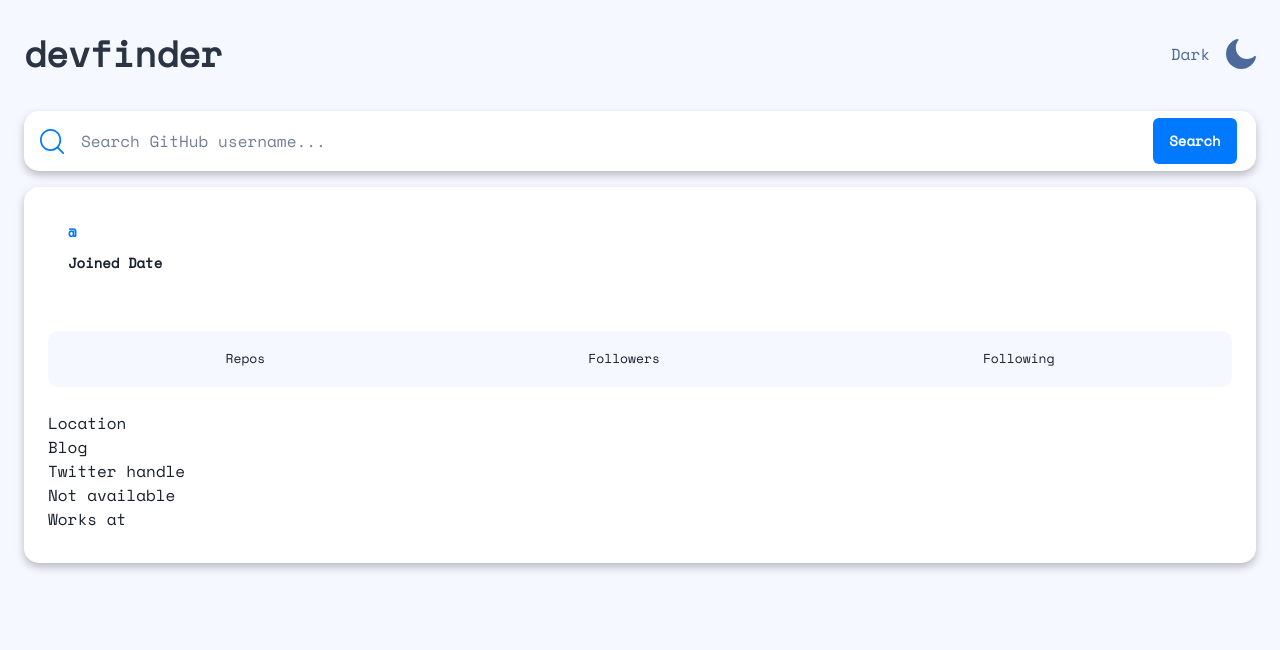
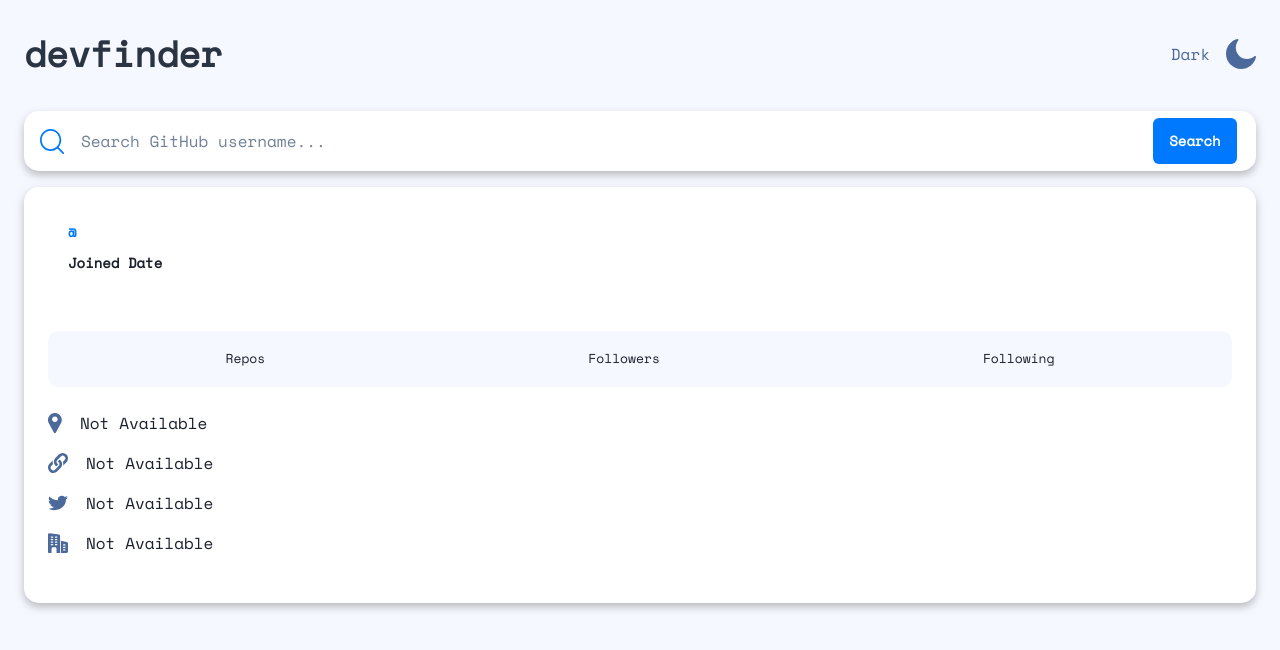
Before and after one commit to dominicva/gh-user-search, a Next.js app: page / in a window 1280 px wide. Shown: the top 650 px of the page. Built offline with nearby package versions, Linux system fonts and the light colour scheme.

Commit message:
user stats to own module

```diff
--- a/components/userCard.tsx
+++ b/components/userCard.tsx
@@ -1,5 +1,7 @@
 import { Box, Flex, Heading, Text } from '@chakra-ui/react';
 import { Image } from '@chakra-ui/react';
+import NextImage from 'next/image';
+import UserStats from './userStats';
 
 const formatDate = dateString => {
   const date = new Date(dateString).toDateString();
@@ -66,59 +68,44 @@ const UserCard = ({ user }) => {
             {user.bio}
           </Text>
         </Box>
-        <Flex
-          justifyContent="space-around"
-          textAlign="center"
-          padding="18px 16px"
-          mb="24px"
-          bgColor="light.ghostWhite"
-          borderRadius="10px"
-        >
-          <Box>
-            <Text fontSize="13px">Repos</Text>
-            <Text fontSize="16px" fontWeight="bold">
-              {user.public_repos}
-            </Text>
-          </Box>
-          <Box>
-            <Text fontSize="13px">Followers</Text>
-            <Text fontSize="16px" fontWeight="bold">
-              {user.followers}
-            </Text>
-          </Box>
-          <Box>
-            <Text fontSize="13px">Following</Text>
-            <Text fontSize="16px" fontWeight="bold">
-              {user.following}
-            </Text>
-          </Box>
-        </Flex>
-        <Box>
-          <Text>Location</Text>
-          {user.location}
+
+        <UserStats user={user} />
+
+        <Box display="flex" gap="18px" alignItems="center" mb="16px">
+          <NextImage
+            src="/icon-location.svg"
+            alt="location icon"
+            width="14px"
+            height="20px"
+          />
+          <Text>{user.location ?? 'Not Available'}</Text>
         </Box>
-        <Box>
-          <Text>Blog</Text>
-          <a href={user.blog} target="__blank">
-            {user.blog}
-          </a>
+        <Box display="flex" gap="18px" alignItems="center" mb="16px">
+          <NextImage
+            src="/icon-website.svg"
+            alt="weblink icon"
+            width="20px"
+            height="20px"
+          />
+          <Text>{user.blog || 'Not Available'}</Text>
         </Box>
-        <Box>
-          <Text>Twitter handle</Text>
-          {user.twitter_username ? (
-            <a
-              href={`https://twitter.com/${user.twitter_username}`}
-              target="__blank"
-            >
-              @{user.twitter_username}
-            </a>
-          ) : (
-            'Not available'
-          )}
+        <Box display="flex" gap="18px" alignItems="center" mb="16px">
+          <NextImage
+            src="/icon-twitter.svg"
+            alt="twitter icon"
+            width="20px"
+            height="16px"
+          />
+          <Text>{user.twitter_username ?? 'Not Available'}</Text>
         </Box>
-        <Box>
-          <Text>Works at</Text>
-          {user.company}
+        <Box display="flex" gap="18px" alignItems="center" mb="16px">
+          <NextImage
+            src="/icon-company.svg"
+            alt="company icon"
+            width="20px"
+            height="20px"
+          />
+          <Text>{user.company ?? 'Not Available'}</Text>
         </Box>
       </Flex>
     </Box>
--- /dev/null
+++ b/components/userStats.tsx
@@ -0,0 +1,35 @@
+import { Box, Flex, Text } from '@chakra-ui/react';
+
+const UserStats = ({ user }) => {
+  return (
+    <Flex
+      justifyContent="space-around"
+      textAlign="center"
+      padding="18px 16px"
+      mb="24px"
+      bgColor="light.ghostWhite"
+      borderRadius="10px"
+    >
+      <Box>
+        <Text fontSize="13px">Repos</Text>
+        <Text fontSize="16px" fontWeight="bold">
+          {user.public_repos}
+        </Text>
+      </Box>
+      <Box>
+        <Text fontSize="13px">Followers</Text>
+        <Text fontSize="16px" fontWeight="bold">
+          {user.followers}
+        </Text>
+      </Box>
+      <Box>
+        <Text fontSize="13px">Following</Text>
+        <Text fontSize="16px" fontWeight="bold">
+          {user.following}
+        </Text>
+      </Box>
+    </Flex>
+  );
+};
+
+export default UserStats;
--- a/pages/index.tsx
+++ b/pages/index.tsx
@@ -59,6 +59,7 @@ export default function Home() {
         >
           <Image
             src="/icon-search.svg"
+            alt="search icon"
             width={25}
             height={25}
             color="light.blueCrayola"
```
